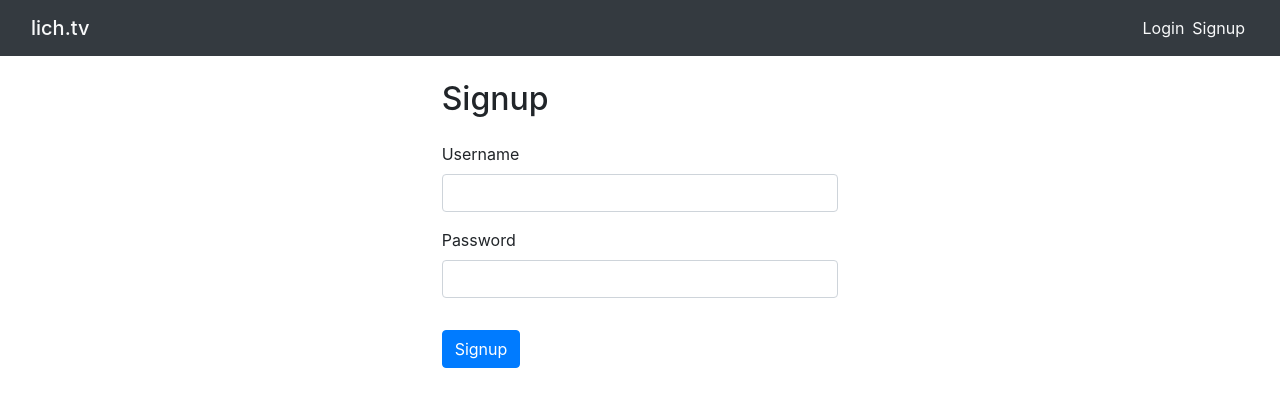
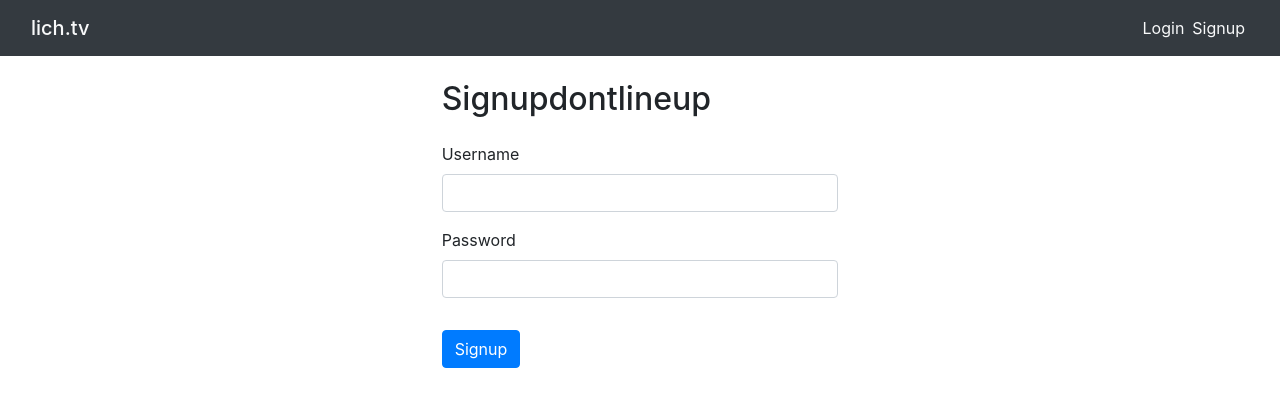
Before and after one commit to essemd/lich-tv, a React (Create React App) app in the folder client/: page /signup in a window 1280 px wide. Shown: the top 406 px of the page. Built offline with nearby package versions, Linux system fonts and the light colour scheme; no server answers.

Commit message:
yet another workflow test

```diff
--- a/client/src/components/signup.js
+++ b/client/src/components/signup.js
@@ -36,7 +36,7 @@ export default function Signup(props) {
       <div className="row">
         <div className="col-4"></div>
         <div className="col-4">
-          <h2 className="mb-4">Signup</h2>
+          <h2 className="mb-4">Signupdontlineup</h2>
           <label className="mr-2" htmlFor="username">Username</label>
           <input className="mb-3 form-control" type="text" onChange={e => setUsername(e.target.value)}/>
           <label className="mr-2" htmlFor="password">Password</label>
```
